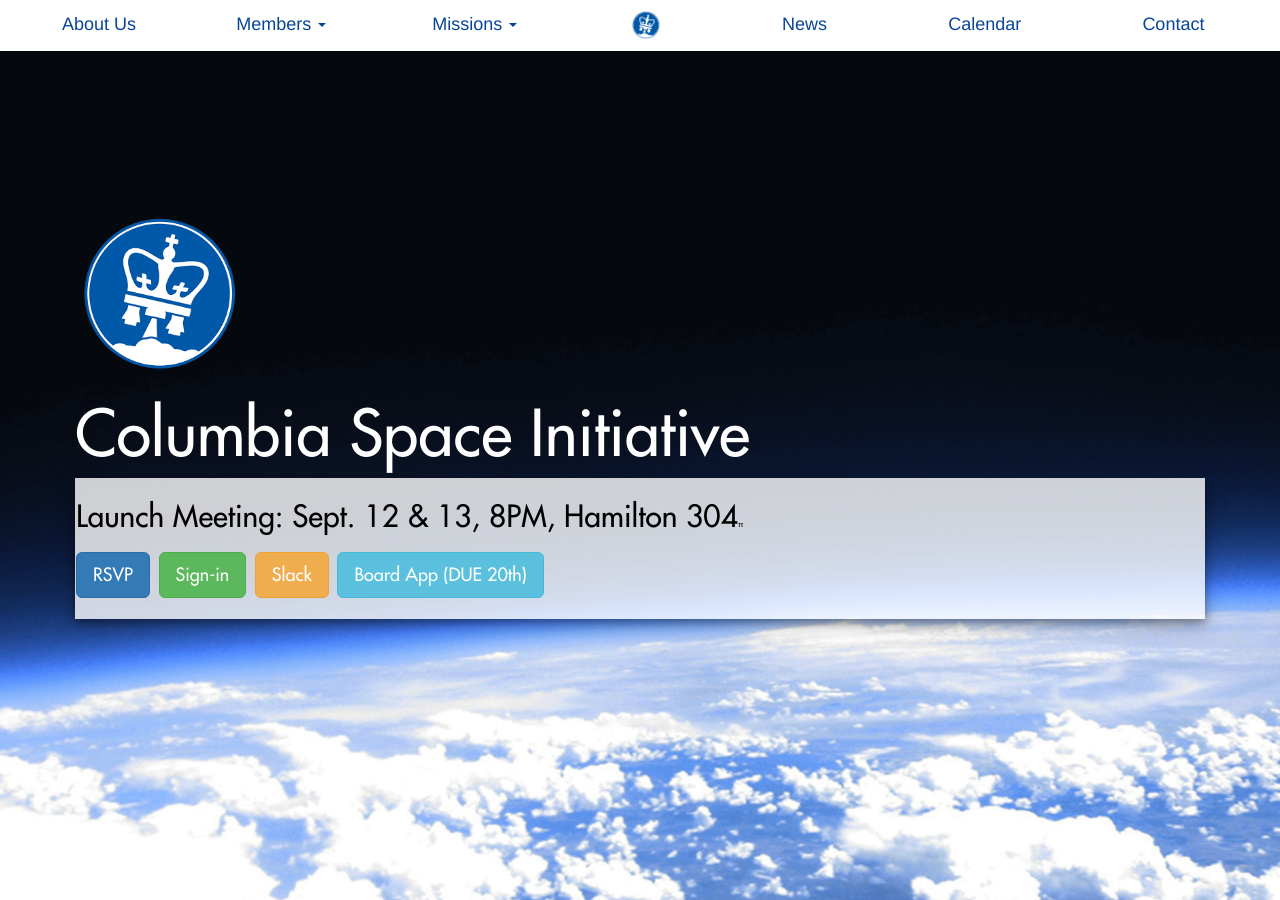
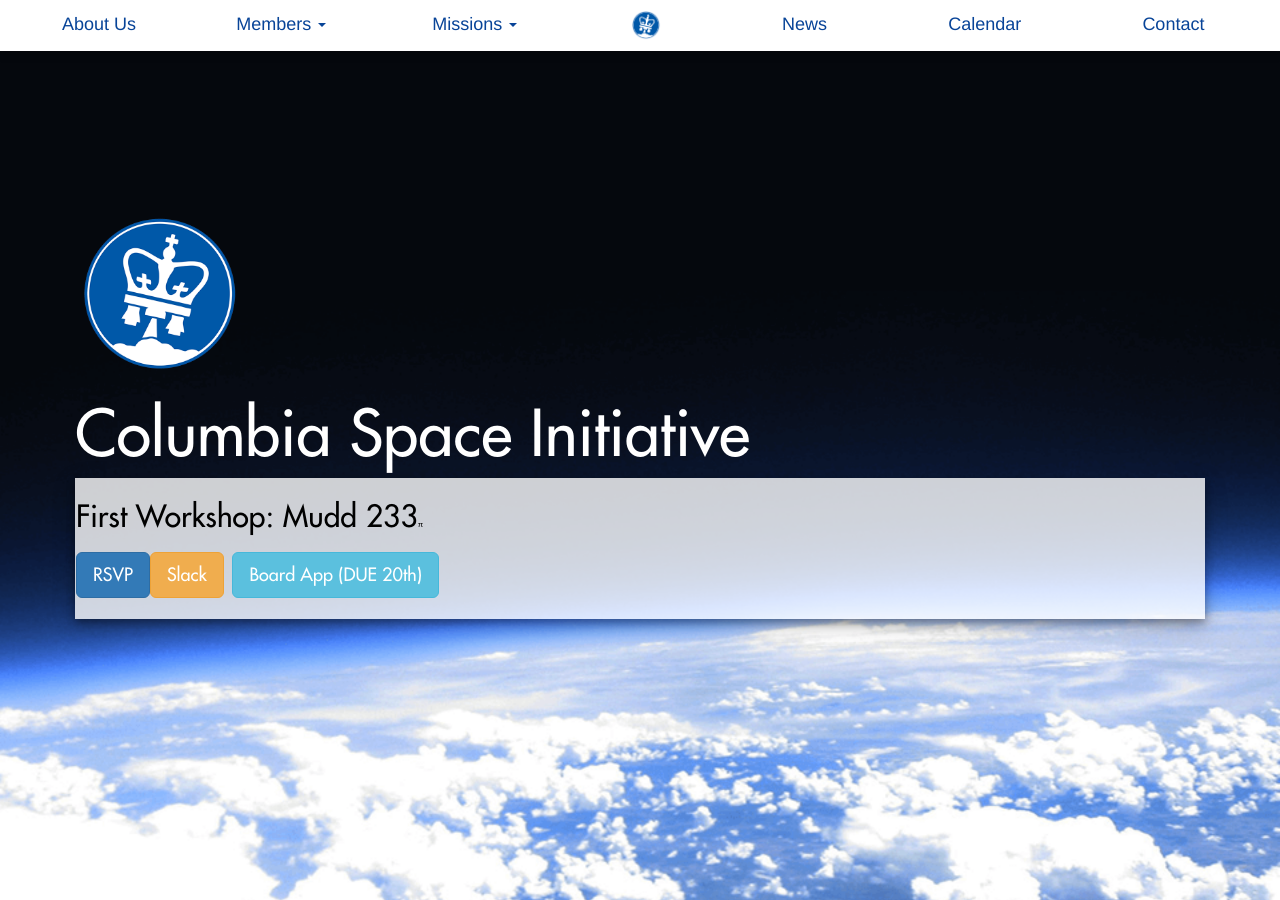
Before and after one commit to columbiaspace/columbiaspace.org, a Jekyll site: the page built from index.html, in a window 1280 px wide and 900 px high. Built offline with Jekyll 4.4.1, drawn with Linux system fonts in a browser that asks for light colours; nearby versions of some CDN libraries; comment, search, counter and statistics services are not loaded.

Commit message:
Updated with workshop info

```diff
--- a/index.html
+++ b/index.html
@@ -25,7 +25,7 @@
 			h2{color: black;}
 			#temp_div{background-color: rgba(255, 255, 255, 0.8); padding: 1px; box-shadow: 0 4px 8px 0 rgba(0, 0, 0, 0.3), 0 6px 20px 0 rgba(0, 0, 0, 0.25);}
 		</style>
-  	<h2>  Launch Meeting: Sept. 12 & 13, 8PM, Hamilton 304<span style="font-size:8px">&pi;</span></h2><h2><a href="https://www.facebook.com/events/1160135120724323/" class="btn btn-primary btn-lg">RSVP</a> <a href="https://goo.gl/forms/WHbfm08szsfcsIPA3" class="btn btn-success btn-lg">Sign-in</a> <a href="https://columbiaspace.slack.com/signup" class= "btn btn-warning btn-lg" >Slack</a> <a href="https://goo.gl/forms/EovINqoUYmYOn8nu1" class="btn btn-info btn-lg">Board App (DUE 20th)</a></h2>
+  	<h2>  First Workshop: Mudd 233<span style="font-size:8px">&pi;</span></h2><h2><a href="https://www.facebook.com/events/1405468369467745/" class="btn btn-primary btn-lg">RSVP</a><a href="https://columbiaspace.slack.com/signup" class= "btn btn-warning btn-lg" >Slack</a> <a href="https://goo.gl/forms/EovINqoUYmYOn8nu1" class="btn btn-info btn-lg">Board App (DUE 20th)</a></h2>
 	</div>
 
 
```
